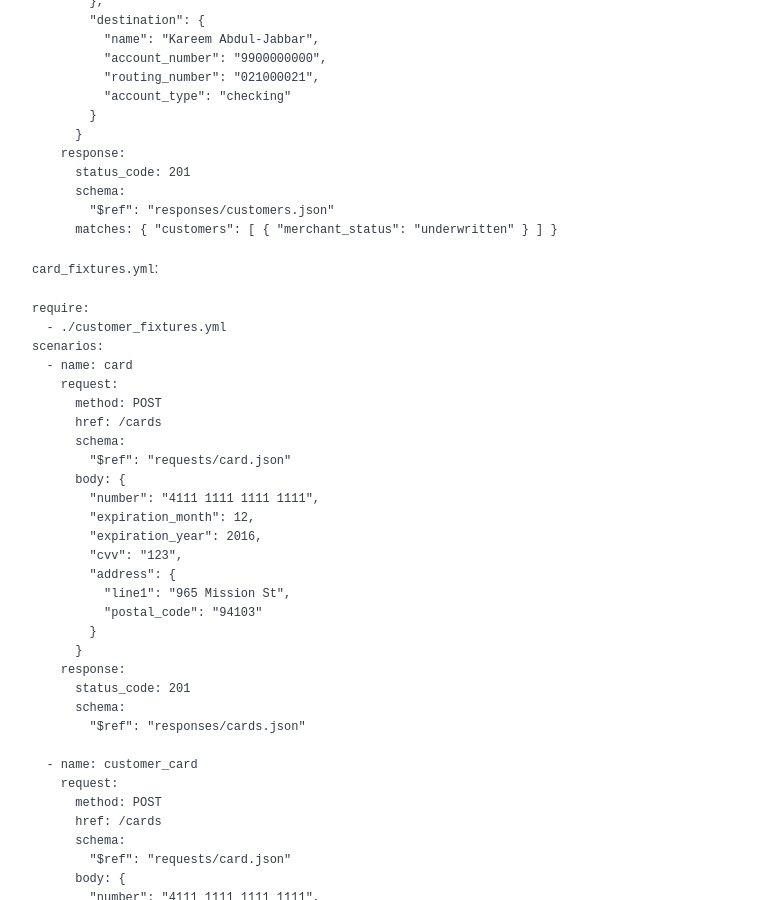
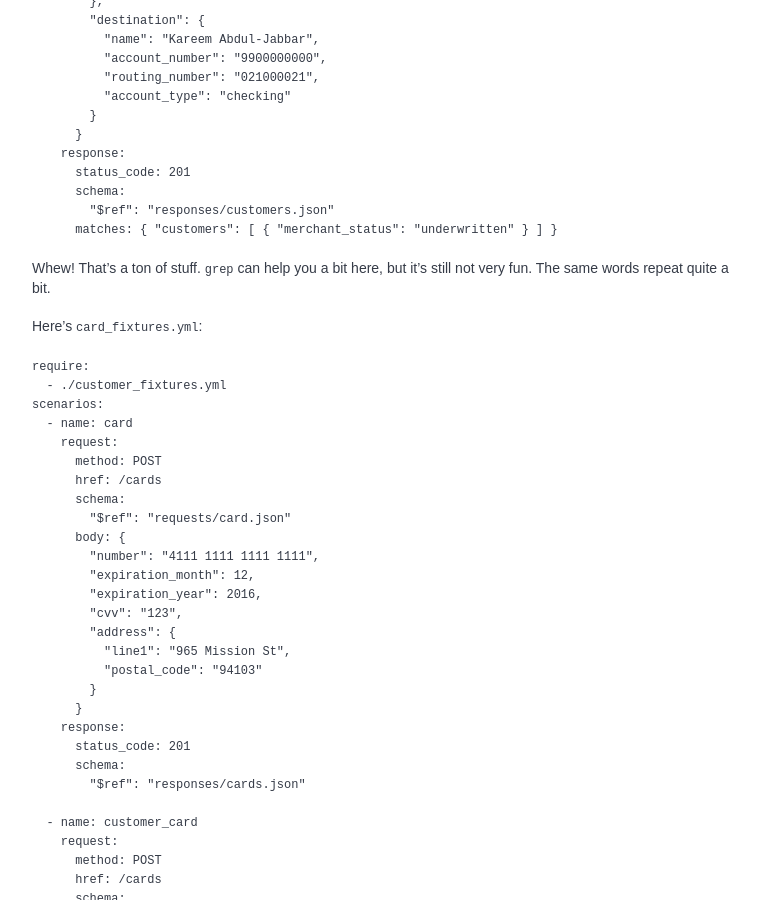
Before and after one commit to balanced/balanced.github.com, a Jekyll site: the page built from _posts/2014-05-16-tdd-your-api.md, in a window 1280 px wide and 900 px high, scrolled down 5290 px. Shown: the whole window, without its empty margins (143-902 px from the left). Built offline with Jekyll 4.4.1, drawn with Linux system fonts in a browser that asks for light colours; nearby versions of some CDN libraries.

Commit message:
little more spacing between the two code blocks

```diff
--- a/_posts/2014-05-16-tdd-your-api.md
+++ b/_posts/2014-05-16-tdd-your-api.md
@@ -279,7 +279,10 @@ full glory. Can you find the dependent scenarios?
             "$ref": "responses/customers.json"
           matches: { "customers": [ { "merchant_status": "underwritten" } ] }
 
-`card_fixtures.yml`:
+Whew! That's a ton of stuff. `grep` can help you a bit here, but it's still not
+very fun. The same words repeat quite a bit.
+
+Here's `card_fixtures.yml`:
 
     require:
       - ./customer_fixtures.yml
```
